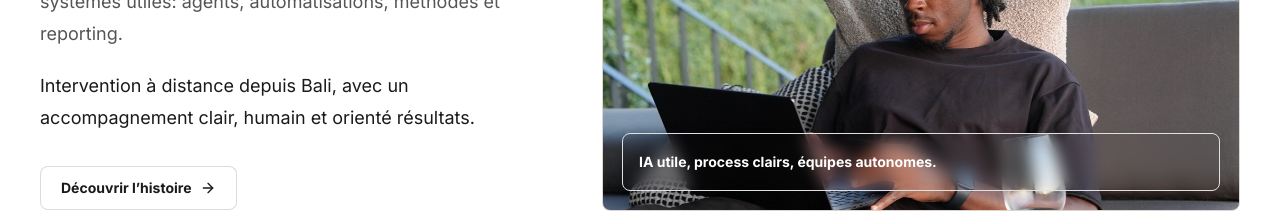
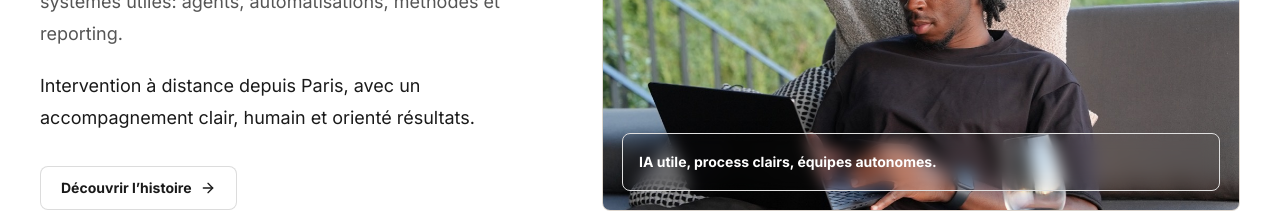
Before and after one commit to vickmichel1999-sudo/vickooze-co, a Next.js app: page / in a window 1280 px wide. Shown: the part 9178-9391 px from the top of the page. Built offline with nearby package versions, Linux system fonts and the light colour scheme; a web font is replaced by a local one.

Commit message:
Use Paris location copy

```diff
--- a/app/a-propos/page.tsx
+++ b/app/a-propos/page.tsx
@@ -76,7 +76,7 @@ export default function AboutPage() {
                 construisons une roadmap claire avec un ROI mesurable.
               </p>
               <p>
-                Aujourd’hui, j’accompagne les dirigeants à distance depuis Bali avec
+                Aujourd’hui, j’accompagne les dirigeants à distance depuis Paris avec
                 une approche très opérationnelle : audit IA, création d’agents IA sur
                 mesure, automatisation de workflows avec Make, n8n ou Zapier, et
                 formation des équipes pour qu’elles deviennent autonomes sur les bons
--- a/app/page.tsx
+++ b/app/page.tsx
@@ -863,7 +863,7 @@ export default function HomePage() {
                   VICKOOZE & Co aide les PME à transformer les idées IA en systèmes utiles: agents, automatisations, méthodes et reporting.
                 </p>
                 <p className="mt-5 max-w-xl text-lg leading-8 text-charcoal">
-                  Intervention à distance depuis Bali, avec un accompagnement clair, humain et orienté résultats.
+                  Intervention à distance depuis Paris, avec un accompagnement clair, humain et orienté résultats.
                 </p>
                 <Button asChild className="mt-8" variant="outline">
                   <Link href="/a-propos">
--- a/components/Footer.tsx
+++ b/components/Footer.tsx
@@ -105,7 +105,7 @@ export function Footer() {
           </div>
           <div className="mt-6 flex flex-col gap-3 text-sm text-white/55 sm:flex-row sm:items-center sm:justify-between">
             <span>Copyright © {SITE_NAME} 2026</span>
-            <span>Fait à Bali, pour les PME françaises, avec IA et méthode.</span>
+            <span>Fait à Paris, pour les PME françaises, avec IA et méthode.</span>
           </div>
         </div>
       </div>
```
